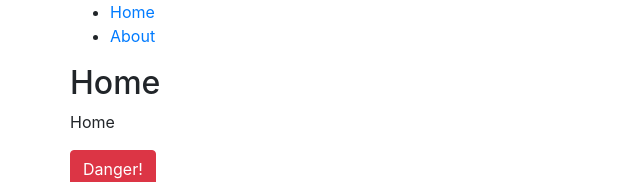
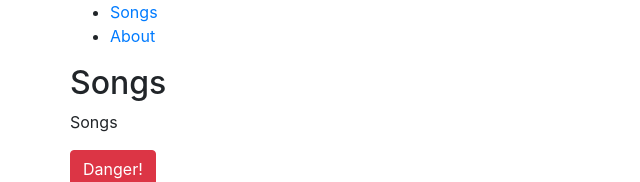
Before and after one commit to kahunacohen/react-smartlyrics, a React (Create React App) app: page / in a window 1280 px wide. Shown: the top 182 px of the page, without its empty margins (0-640 px from the left). Built offline with nearby package versions, Linux system fonts and the light colour scheme.

Commit message:
add songs

```diff
--- a/src/components/header/index.tsx
+++ b/src/components/header/index.tsx
@@ -7,7 +7,7 @@ export const Header = () => {
       <nav>
         <ul>
           <li>
-            <Link to="/">Home</Link>
+            <Link to="/">Songs</Link>
           </li>
           <li>
             <Link to="/about">About</Link>
--- a/src/components/main-content/index.tsx
+++ b/src/components/main-content/index.tsx
@@ -2,7 +2,7 @@ import React from "react";
 import { Route, Switch } from "react-router-dom";
 
 import { About } from "../../screens/about";
-import { Home } from "../../screens/home";
+import { Songs } from "../../screens/songs";
 
 export const MainContent = () => {
   return (
@@ -14,7 +14,7 @@ export const MainContent = () => {
           <About />
         </Route>
         <Route path="/">
-          <Home />
+          <Songs />
         </Route>
       </Switch>
     </div>
--- a/src/screens/home/index.tsx
+++ b/src/screens/songs/index.tsx
@@ -2,14 +2,14 @@ import { Helmet } from "react-helmet";
 import React from "react";
 import { Button } from "reactstrap";
 
-export const Home = () => {
+export const Songs = () => {
   return (
     <div>
       <Helmet>
-        <title>Home</title>
+        <title>Songs</title>
       </Helmet>
-      <h2>Home</h2>
-      <p>Home</p>
+      <h2>Songs</h2>
+      <p>Songs</p>
       <Button color="danger">Danger!</Button>
     </div>
   );
```
